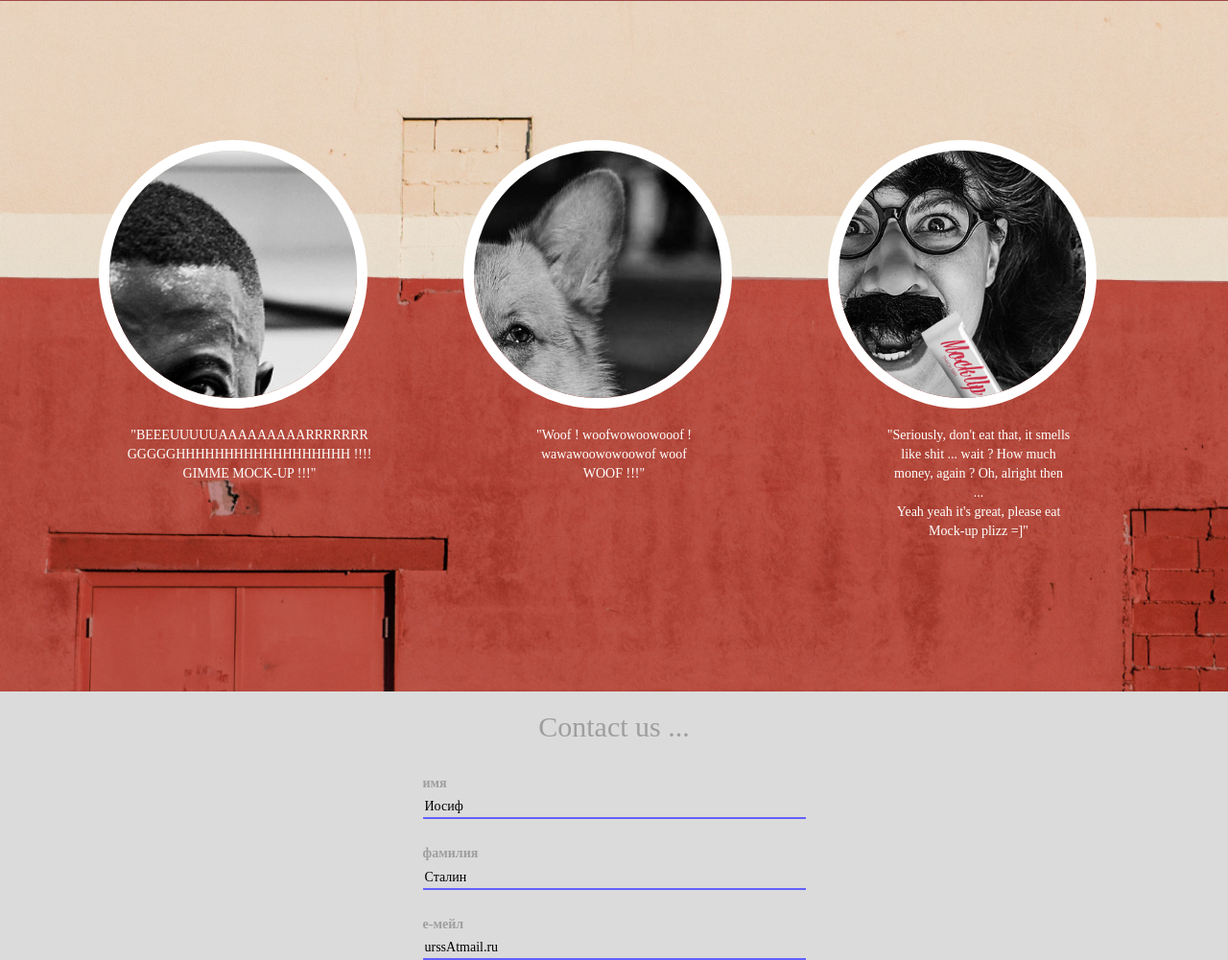
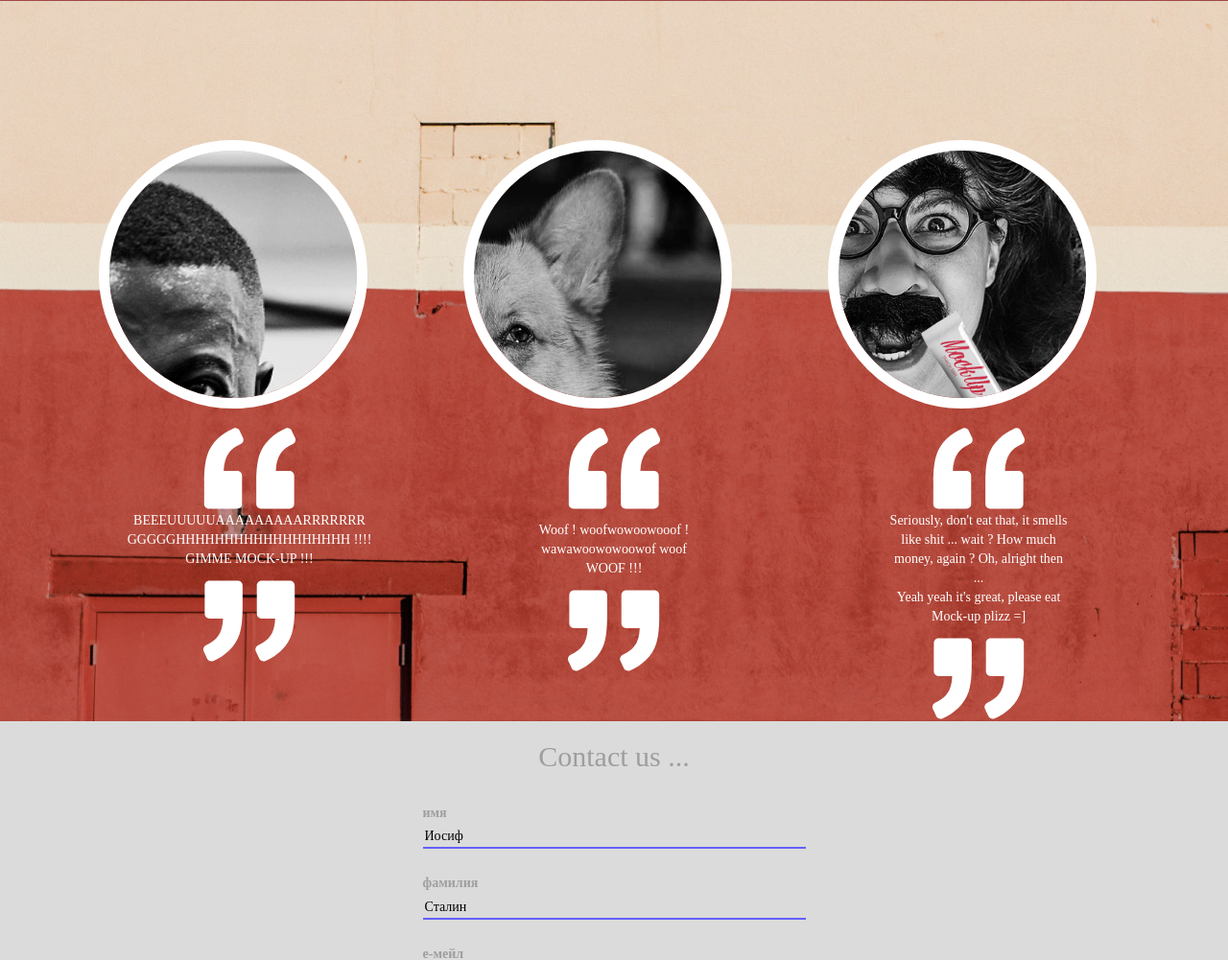
Before and after one commit to ycoupannec/OnePage, a PHP site: page / in a window 1280 px wide. Shown: the part 1733-2734 px from the top of the page at 96% size. Run offline with PHP 8.4, Linux system fonts and the light colour scheme; some libraries are stand-ins or nearby versions; some web fonts are replaced.

Commit message:
ajout guillemet
ajout des guillemets pour article3

```diff
--- a/css/style.css
+++ b/css/style.css
@@ -248,6 +248,10 @@
     height: 150%;
 }
 
+#article3 .retourne360{
+	transform: rotate(180deg);
+}
+
 
 /*==========================================================================================================*/
 										/*Lea*/
--- a/index.php
+++ b/index.php
@@ -78,22 +78,22 @@
 					<article  class="container">
 						<figure class="col-md-4">
 							<div class="cercleOver"><img src="img/avis-01.jpg"></div>
-							<p>
-								"BEEEUUUUUAAAAAAAAARRRRRRR</br>
+							<img src="img/guillemet.svg"><p>
+								BEEEUUUUUAAAAAAAAARRRRRRR</br>
 								GGGGGHHHHHHHHHHHHHHHHHH !!!!</br>
-								GIMME MOCK-UP !!!"
-							</p>
+								GIMME MOCK-UP !!!
+							</p><img class="retourne360" src="img/guillemet.svg"><p>
 						</figure>
 						<figure class="col-md-4">
 							<div class="cercleOver"><img src="img/avis-02.jpg"></div>
-							<p>"Woof ! woofwowoowooof !</br>
+							<img src="img/guillemet.svg"><p><p>Woof ! woofwowoowooof !</br>
 							wawawoowowoowof woof</br>
-							WOOF !!!"</p>
+							WOOF !!!</p><img class="retourne360" src="img/guillemet.svg">
 						</figure>
 						<figure class="col-md-4">
 						<div class="cercleOver"><img src="img/avis-03.jpg"></div>
-							"Seriously, don't eat that, it smells </br>
-							like shit ... wait ? How much</br> money, again ? Oh, alright then</br> ... </br> Yeah yeah it's great, please eat</br> Mock-up plizz =]"
+							<img src="img/guillemet.svg"><p>Seriously, don't eat that, it smells </br>
+							like shit ... wait ? How much</br> money, again ? Oh, alright then</br> ... </br> Yeah yeah it's great, please eat</br> Mock-up plizz =]</p><img class="retourne360" src="img/guillemet.svg">
 						</figure>
 					</article>
 				</div>
```
